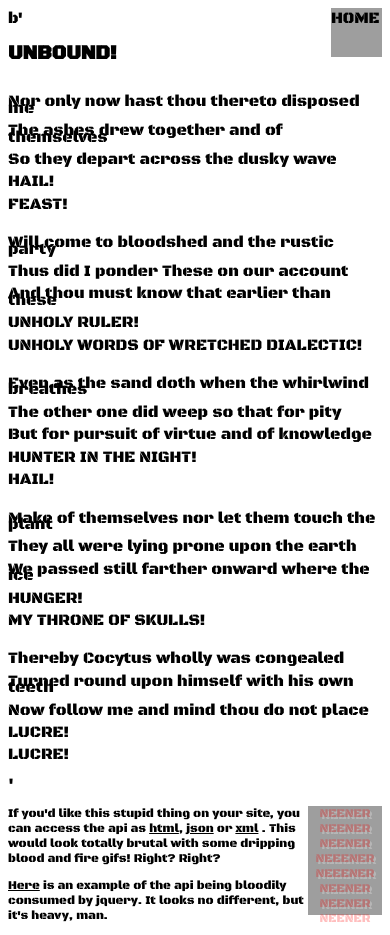
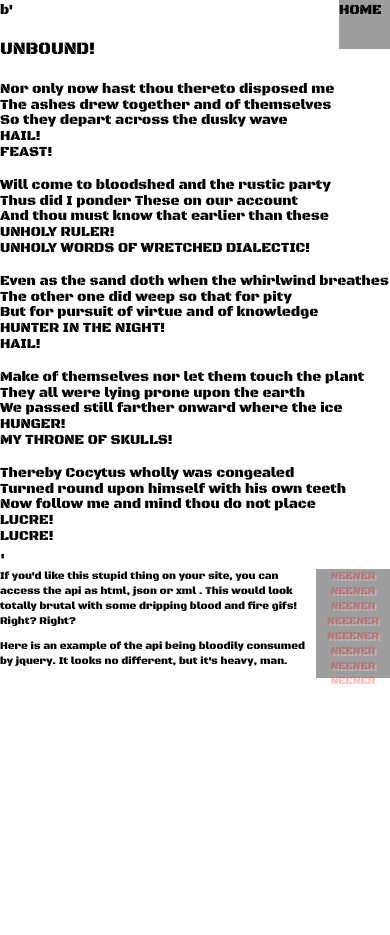
Before and after one commit to corporocorp/hrlnt, a Flask app: page / in a window 390 px wide. After the commit the page ends 684 px from the top, so only its background shows below. Run offline with Flask 2, Linux system fonts and the light colour scheme; some libraries are stand-ins or nearby versions; grey boxes are pictures that could not be loaded.

Commit message:
added phoney stuff

```diff
--- a/metal/templates/base.html
+++ b/metal/templates/base.html
@@ -2,12 +2,32 @@
 <html lang="en">
 <head>
 	{% block head %}
+
+	<!-- bootstrap CSS -->
+	<link rel="stylesheet" type="text/css" href="{{ url_for("static", filename="css/bootstrap.min.css") }}">
+	<link rel="stylesheet" href="https://maxcdn.bootstrapcdn.com/bootstrap/3.3.4/css/bootstrap.min.css">
+	<!-- bootstrap theme -->
+	<link rel="stylesheet" href="https://maxcdn.bootstrapcdn.com/bootstrap/3.3.4/css/bootstrap-theme.min.css">
+
+	<!-- totally brutal google font -->
+	<link href='//fonts.googleapis.com/css?family=Black+Ops+One' rel='stylesheet' type='text/css'>
+
+	<!-- local css -->
 	<link rel="stylesheet" type="text/css" href="{{ url_for('static', filename='skin/css/style.css') }}">
 
-	<link href='//fonts.googleapis.com/css?family=Black+Ops+One' rel='stylesheet' type='text/css'>
-	<script type="text/javascript" src="//ajax.googleapis.com/ajax/libs/jquery/1.8/jquery.min.js"></script>
-	<script type="text/javascript" src="{{ url_for('static', filename='js/lib/jquery.js') }}"></script>
+	<!-- jquery -->
+	<script type="text/javascript" src="{{ url_for("static", filename="js/jquery.min.js") }}"></script>
+	<script type="text/javascript" src="//ajax.googleapis.com/ajax/libs/jquery/2.1.4/jquery.min.js"></script>
+
+	<!-- bootstrap js -->
+	<script type="text/javascript" src="{{ url_for("static", filename="js/bootstrap.min.js") }}"></script>
+	<script src="https://maxcdn.bootstrapcdn.com/bootstrap/3.3.4/js/bootstrap.min.js"></script>
+
+	<!-- local js -->
 	<script type="text/javascript" src="{{ url_for('static', filename='js/metal.js') }}"></script>
+
+	<!-- awaken the kraken of foolishness -->
+	<meta name="viewport" content="width=device-width, initial-scale=1.0">
 
 	<title>{% block title %}{% endblock %} - Egad</title>
 	{% endblock %}
```
